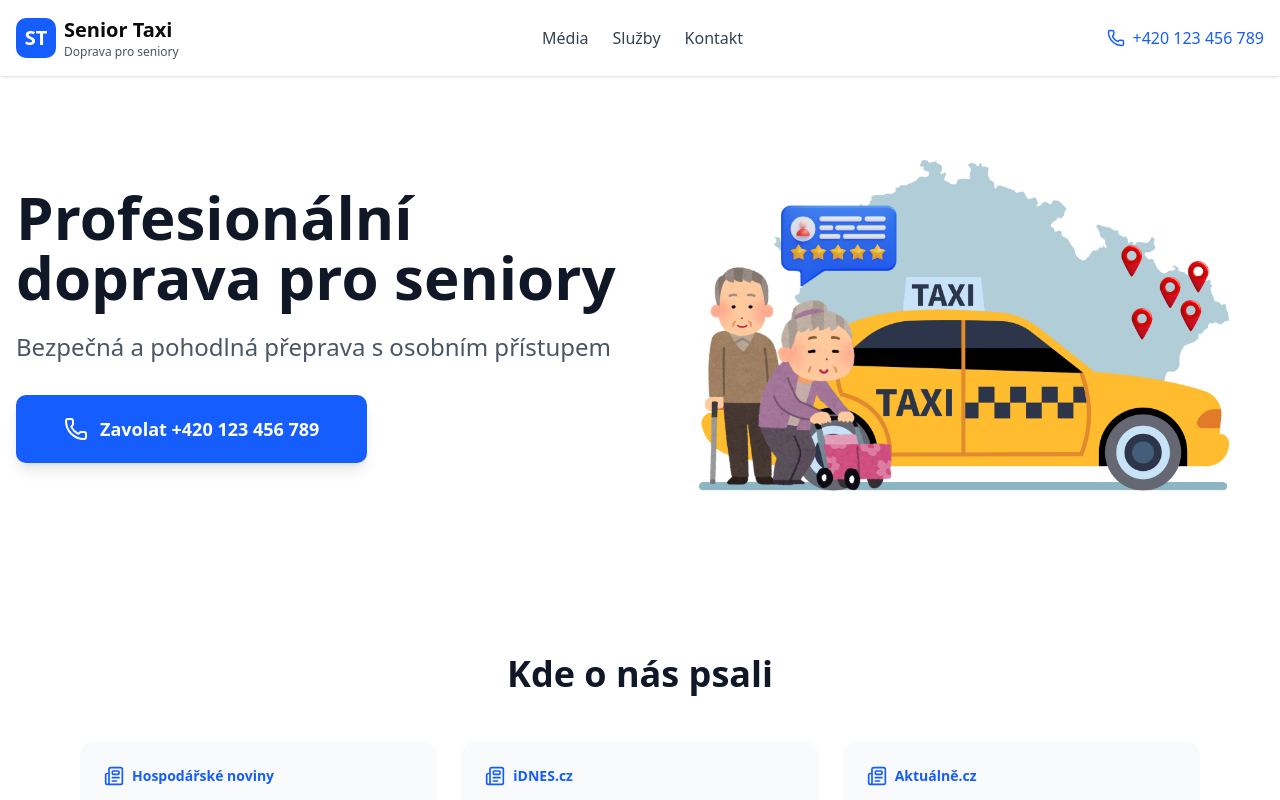
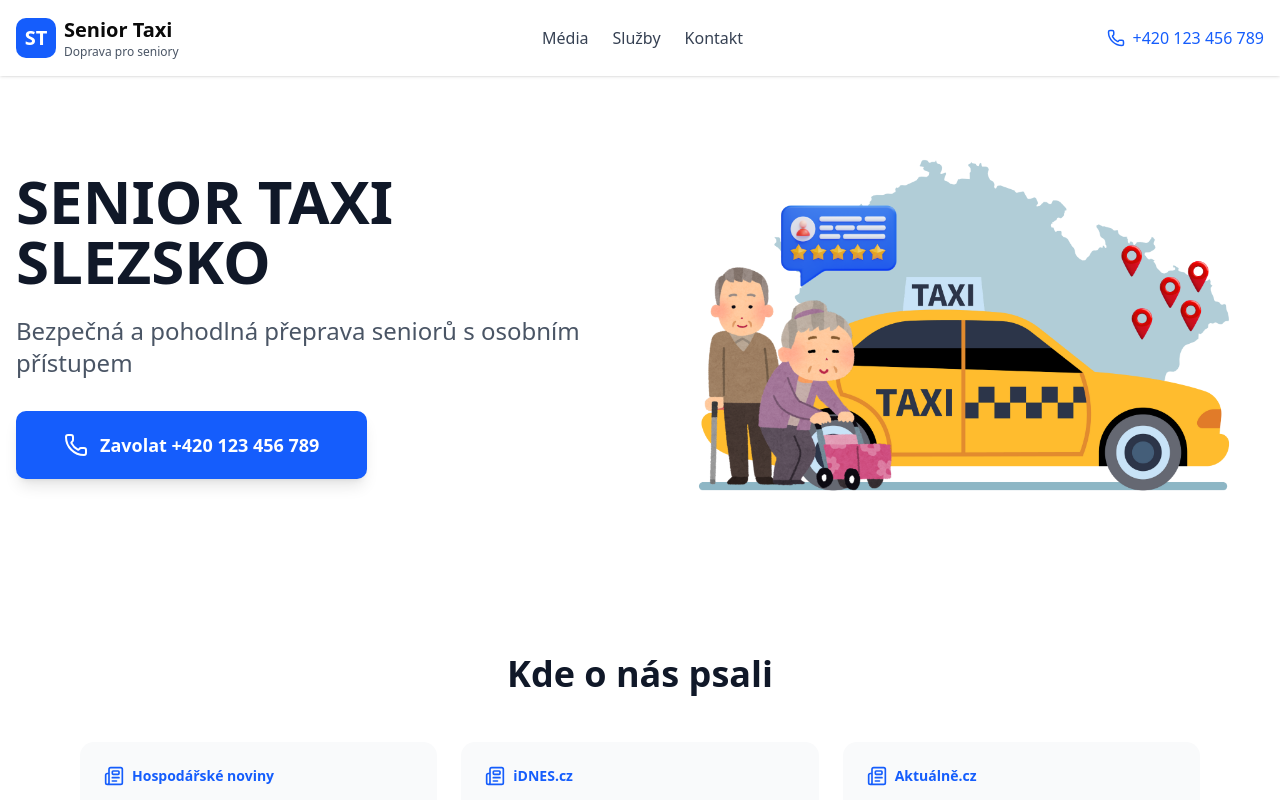
Before and after one commit to Agillis24/senior_taxi, a React (Vite) app: page / in a window 1280 px wide. Shown: the top 800 px of the page. Built offline with nearby package versions, Linux system fonts and the light colour scheme.

Commit message:
Update Hero component text for clarity

```diff
--- a/src/components/Hero.tsx
+++ b/src/components/Hero.tsx
@@ -9,10 +9,10 @@ export function Hero() {
           {/* Levá část s textem */}
           <div>
             <h1 className="text-5xl md:text-6xl font-bold text-gray-900 mb-6">
-              Profesionální doprava pro seniory
+              SENIOR TAXI SLEZSKO
             </h1>
             <p className="text-xl md:text-2xl text-gray-600 mb-8">
-              Bezpečná a pohodlná přeprava s osobním přístupem
+              Bezpečná a pohodlná přeprava seniorů s osobním přístupem
             </p>
             <a
               href="tel:+420123456789"
```
